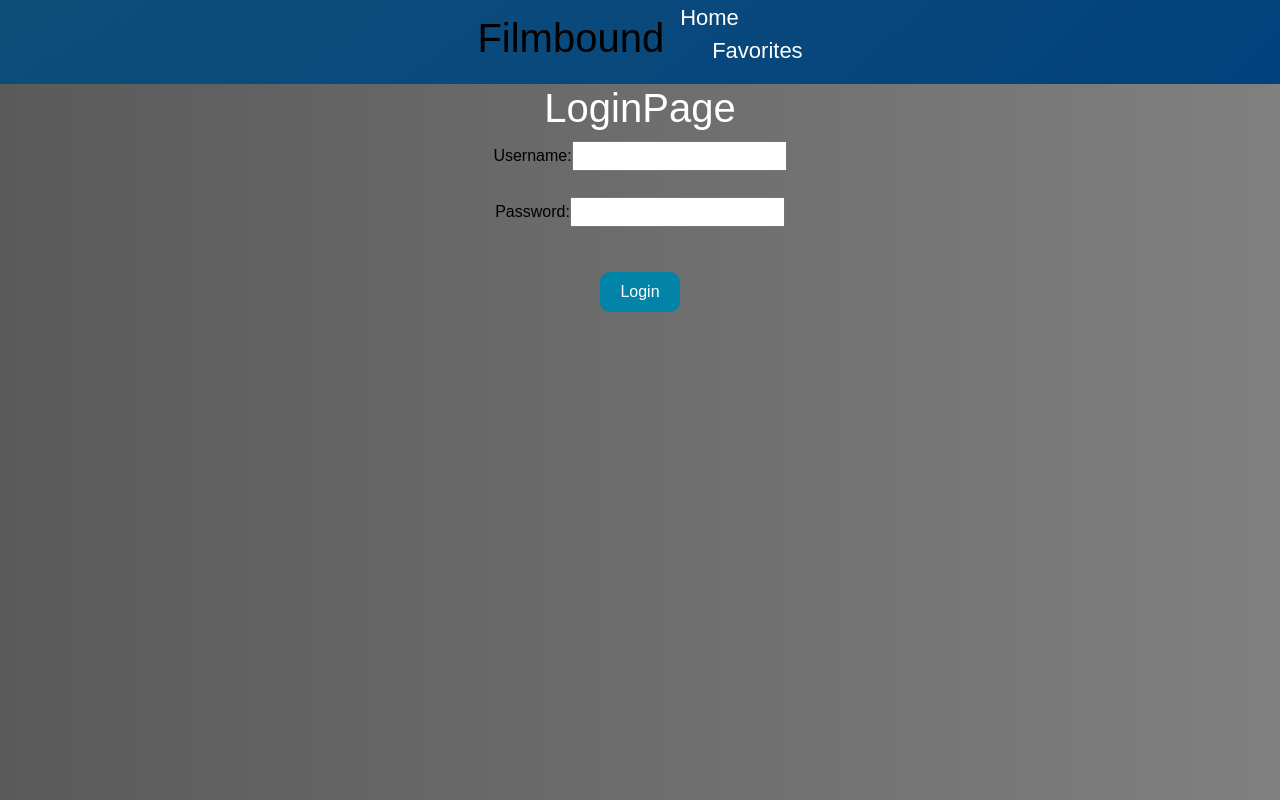
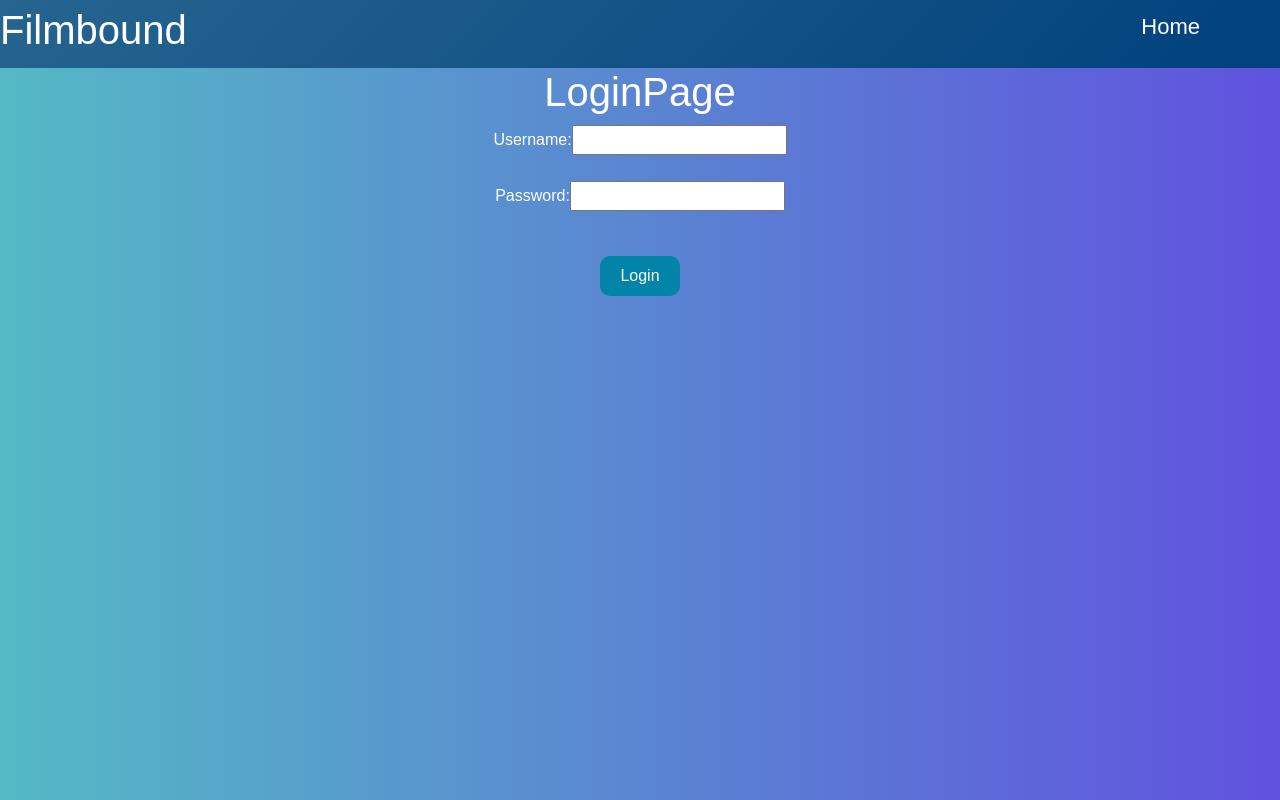
Before and after one commit to SMitchell92/Filmbound, a React (Vite) app in the folder client/: page /login in a window 1280 px wide. Built offline with nearby package versions, Linux system fonts and the light colour scheme.

Commit message:
The very very beginning of styling

```diff
--- a/client/src/App.css
+++ b/client/src/App.css
@@ -3,9 +3,8 @@
 body {
     margin: 0;
     font-family: Arial, sans-serif;
-    background: linear-gradient(90deg, #5a5a5a, #808080); /* Grey gradient */
-
-    color: #000000;
+    background: linear-gradient(90deg, #54B9C5, #6052DE); /* Grey gradient */
+    color: #ffffff;
 }
 
 header {
@@ -28,6 +27,23 @@ footer {
     width: 100%;
     bottom: 0;
 }
+
+h1{
+    color: white;
+}
+
+.nav-link.active {
+    color: grey !important
+}
+
+.nav-link {
+    color: white;
+}
+
+.nav-link:hover {
+    color: grey;
+}
+
 
 .container {
     max-width: 1200px;
--- a/client/src/components/NavBar.tsx
+++ b/client/src/components/NavBar.tsx
@@ -12,11 +12,12 @@ const NavBar: React.FC = () => {
         Auth.logout();
     }
     return (
-        <nav className="navbar">
+        <nav className="navbar navbar-light bg-light justify-content-between">
             <div className="navbar-brand">
                 <h1>Filmbound</h1>
             </div>
-            <div className="navbar-menu">
+            <div className="navbar-menu nav justify-content-end">
+                <ul className="nav-item">
                 <Link
                     to="/"
 
@@ -24,18 +25,21 @@ const NavBar: React.FC = () => {
                 >
                     Home
                 </Link>
+                </ul>
             <ul className="nav-item">
-                <Link
+                {loggedIn && <Link
                     to="/FavoritesPage"
 
                     className={currentPage === '/FavoritesPage' ? 'nav-link active' : 'nav-link'}
                 >
                     Favorites
-                </Link>
+                </Link>}
             </ul>
+            <ul className='nav-item'>
             {loggedIn && <button className="logout-button" onClick={handlelogout}>
                 Logout
             </button>}
+            </ul>
         </div>
         </nav>
     );
--- a/package.json
+++ b/package.json
@@ -25,6 +25,7 @@
     "wait-on": "^7.2.0"
   },
   "dependencies": {
+    "bootstrap": "^5.3.3",
     "react-router-dom": "^7.1.5"
   }
 }
```
Also changed, not shown: 1 other file (tests, documents, lock files or other folders).
